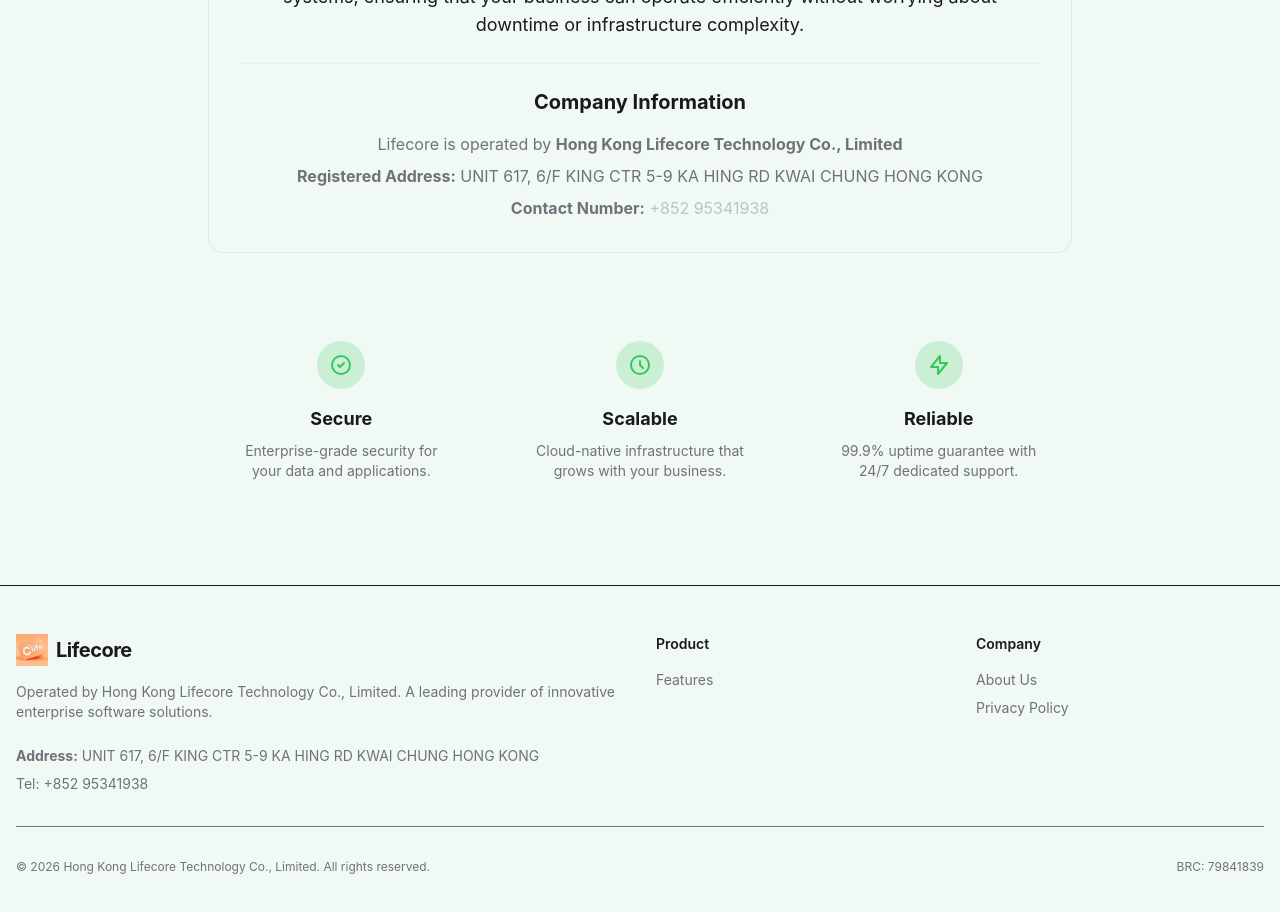
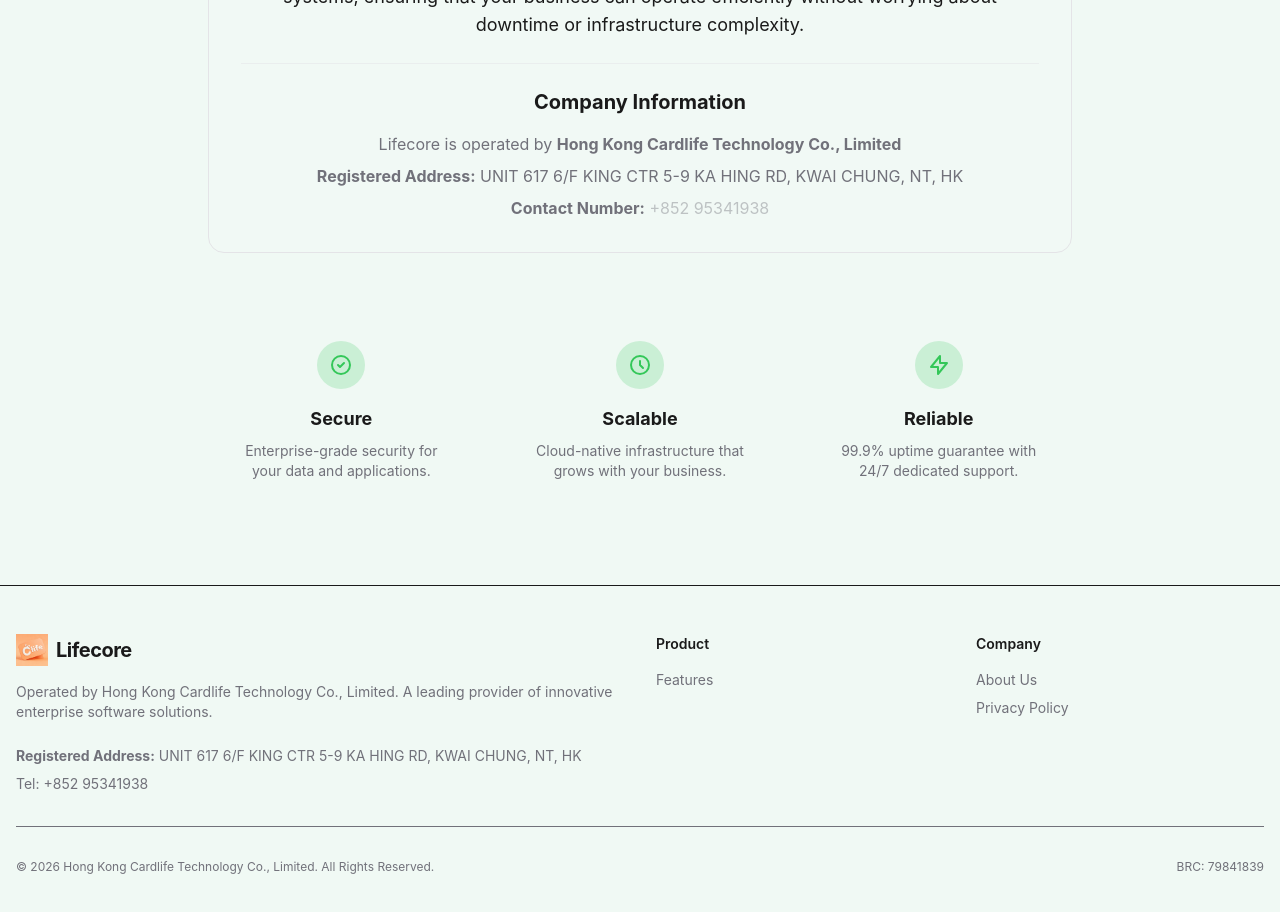
Before and after one commit to 85514530/LifecoreWeb, a React (Vite) app: page /about in a window 1280 px wide. Shown: the part 620-1532 px from the top of the page. Built offline with nearby package versions, Linux system fonts and the light colour scheme.

Commit message:
更新配置

```diff
--- a/src/components/layout/Footer.tsx
+++ b/src/components/layout/Footer.tsx
@@ -13,10 +13,10 @@
                             <span className="text-xl font-bold tracking-tight text-foreground">Lifecore</span>
                         </Link>
                         <p className="mt-4 text-sm text-muted-foreground">
-                            Operated by Hong Kong Lifecore Technology Co., Limited. A leading provider of innovative enterprise software solutions.
+                            Operated by Hong Kong Cardlife Technology Co., Limited. A leading provider of innovative enterprise software solutions.
                         </p>
                         <div className="mt-6 space-y-2 text-sm text-muted-foreground">
-                            <p><strong>Address:</strong> UNIT 617, 6/F KING CTR 5-9 KA HING RD KWAI CHUNG HONG KONG</p>
+                            <p><strong>Registered Address:</strong> UNIT 617 6/F KING CTR 5-9 KA HING RD, KWAI CHUNG, NT, HK</p>
                             <p>Tel: +852 95341938</p>
                         </div>
                     </div>
@@ -35,7 +35,7 @@
                     </div>
                 </div>
                 <div className="mt-8 border-t pt-8 text-center text-xs text-muted-foreground flex flex-col md:flex-row justify-between items-center gap-4">
-                    <span>&copy; {new Date().getFullYear()} Hong Kong Lifecore Technology Co., Limited. All rights reserved.</span>
+                    <span>&copy; 2026 Hong Kong Cardlife Technology Co., Limited. All Rights Reserved.</span>
                     <span>BRC: 79841839</span>
                 </div>
             </div>
--- a/src/pages/About.tsx
+++ b/src/pages/About.tsx
@@ -46,8 +46,8 @@
                             <div className="border-t border-border/50 pt-6">
                                 <h3 className="text-xl font-bold mb-4 text-center">Company Information</h3>
                                 <div className="space-y-2 text-muted-foreground text-center">
-                                    <p>Lifecore is operated by <strong>Hong Kong Lifecore Technology Co., Limited</strong></p>
-                                    <p><strong>Registered Address:</strong> UNIT 617, 6/F KING CTR 5-9 KA HING RD KWAI CHUNG HONG KONG</p>
+                                    <p>Lifecore is operated by <strong>Hong Kong Cardlife Technology Co., Limited</strong></p>
+                                    <p><strong>Registered Address:</strong> UNIT 617 6/F KING CTR 5-9 KA HING RD, KWAI CHUNG, NT, HK</p>
                                     <p><strong>Contact Number:</strong> <span className="opacity-40">+852 95341938</span></p>
                                 </div>
                             </div>
--- a/src/pages/Privacy.tsx
+++ b/src/pages/Privacy.tsx
@@ -36,7 +36,7 @@
 
           <h2 className="text-xl font-bold mt-8 mb-4 border-b pb-2">1. Introduction</h2>
           <p>
-            Welcome to Lifecore. This Privacy Policy explains how Hong Kong Lifecore Technology Co., Limited ("we," "us," or "our") collects, uses, and shares information about you when you use our enterprise software platform and mobile application, Lifecore (the "Platform").
+            Welcome to Lifecore. This Privacy Policy explains how Hong Kong Cardlife Technology Co., Limited ("we," "us," or "our") collects, uses, and shares information about you when you use our enterprise software platform and mobile application, Lifecore (the "Platform").
           </p>
 
           <h2 className="text-xl font-bold mt-8 mb-4 border-b pb-2">2. Information We Collect</h2>
@@ -58,7 +58,7 @@
 
           <h2 className="text-xl font-bold mt-8 mb-4 border-b pb-2">4. Data Storage and Transfer</h2>
           <p>
-            Your information may be transferred to — and maintained on — computers located outside of your state, province, country, or other governmental jurisdiction where the data protection laws may differ from those of your jurisdiction. Our primary business address is UNIT 617, 6/F KING CTR 5-9 KA HING RD KWAI CHUNG HONG KONG.
+            Your information may be transferred to — and maintained on — computers located outside of your state, province, country, or other governmental jurisdiction where the data protection laws may differ from those of your jurisdiction. Our primary business address is UNIT 617 6/F KING CTR 5-9 KA HING RD, KWAI CHUNG, NT, HK.
           </p>
 
           <h2 className="text-xl font-bold mt-8 mb-4 border-b pb-2">5. Your Data Protection Rights (GDPR/CCPA)</h2>
@@ -90,7 +90,7 @@
           <ul className="list-disc pl-5 mt-4 space-y-2 mb-10">
             <li><strong>By email:</strong> <a href="mailto:developer@cardlifefetch.com" className="text-primary underline">developer@cardlifefetch.com</a></li>
             <li><strong>By phone:</strong> <span className="opacity-40">+852 95341938</span></li>
-            <li><strong>By visiting our registered office:</strong> UNIT 617, 6/F KING CTR 5-9 KA HING RD KWAI CHUNG HONG KONG</li>
+            <li><strong>By visiting our registered office:</strong> UNIT 617 6/F KING CTR 5-9 KA HING RD, KWAI CHUNG, NT, HK</li>
           </ul>
         </article>
       </main>
```
